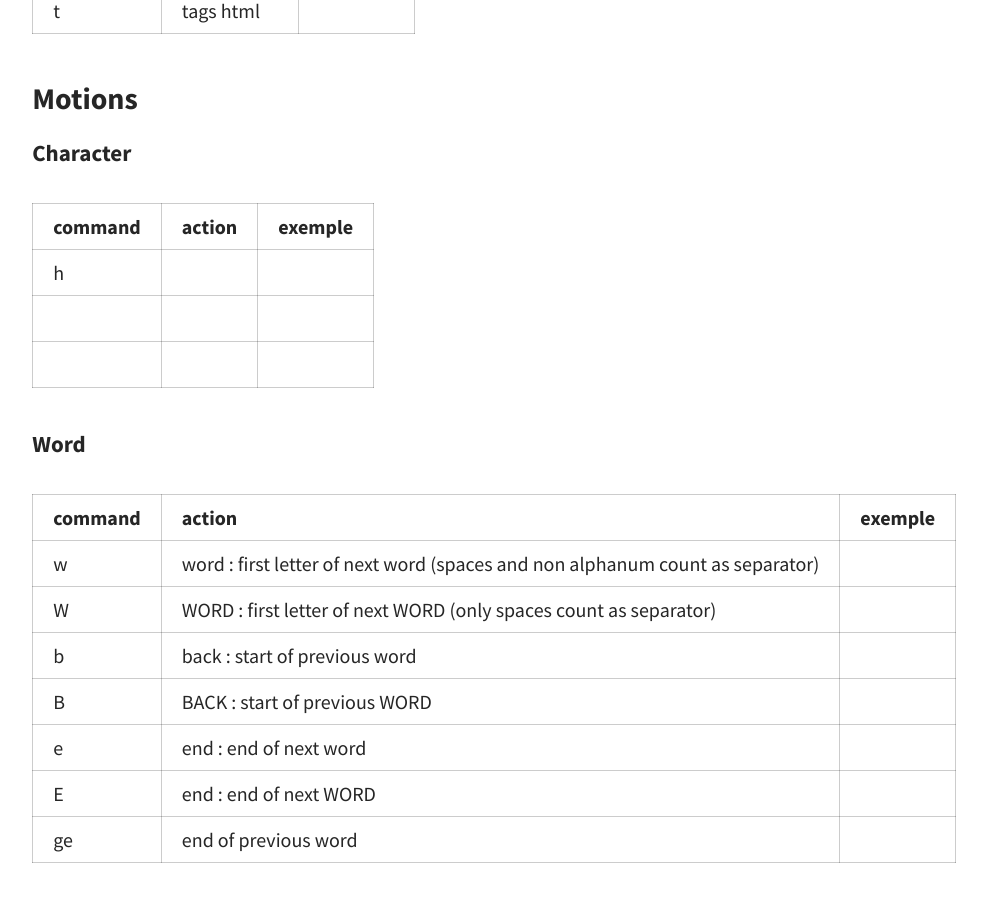
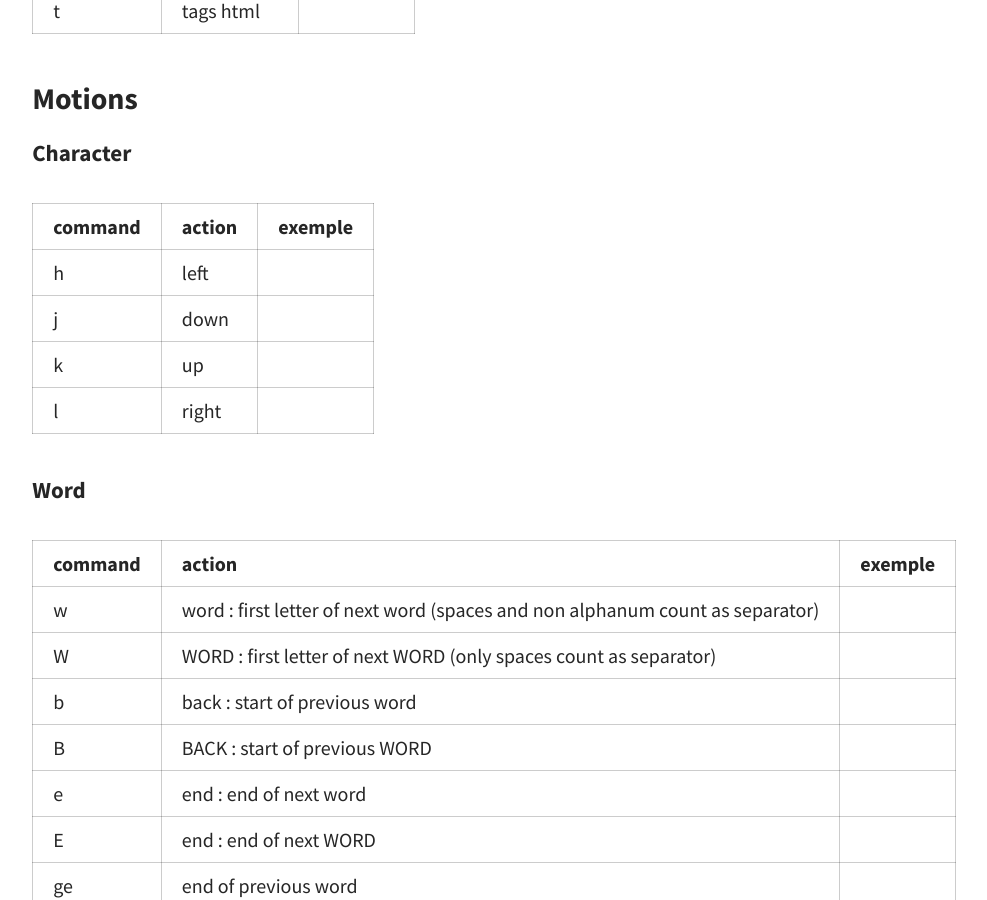
Before and after one commit to cristalcorp/cristalcorp.github.io, a Jekyll site: the page built from _posts/2026-04-08-Nvim.md, in a window 1280 px wide and 900 px high, scrolled down 3546 px. Shown: the whole window, without its empty margins (83-1070 px from the left). Built offline with Jekyll 4.4.1, drawn with Linux system fonts in a browser that asks for light colours; a script that is not in the unit is left out.

Commit message:
vim motions table

```diff
--- a/_posts/2026-04-08-Nvim.md
+++ b/_posts/2026-04-08-Nvim.md
@@ -116,9 +116,10 @@ require('nvim-treesitter').setup {
 
 | command | action | exemple |
 |---------|--------|---------|
-| h        |        |         |
-|         |        |         |
-|         |        |         |
+| h       | left   |         |
+| j       | down   |         |
+| k       | up     |         |
+| l       | right  |         |
 
 #### Word
 
```
